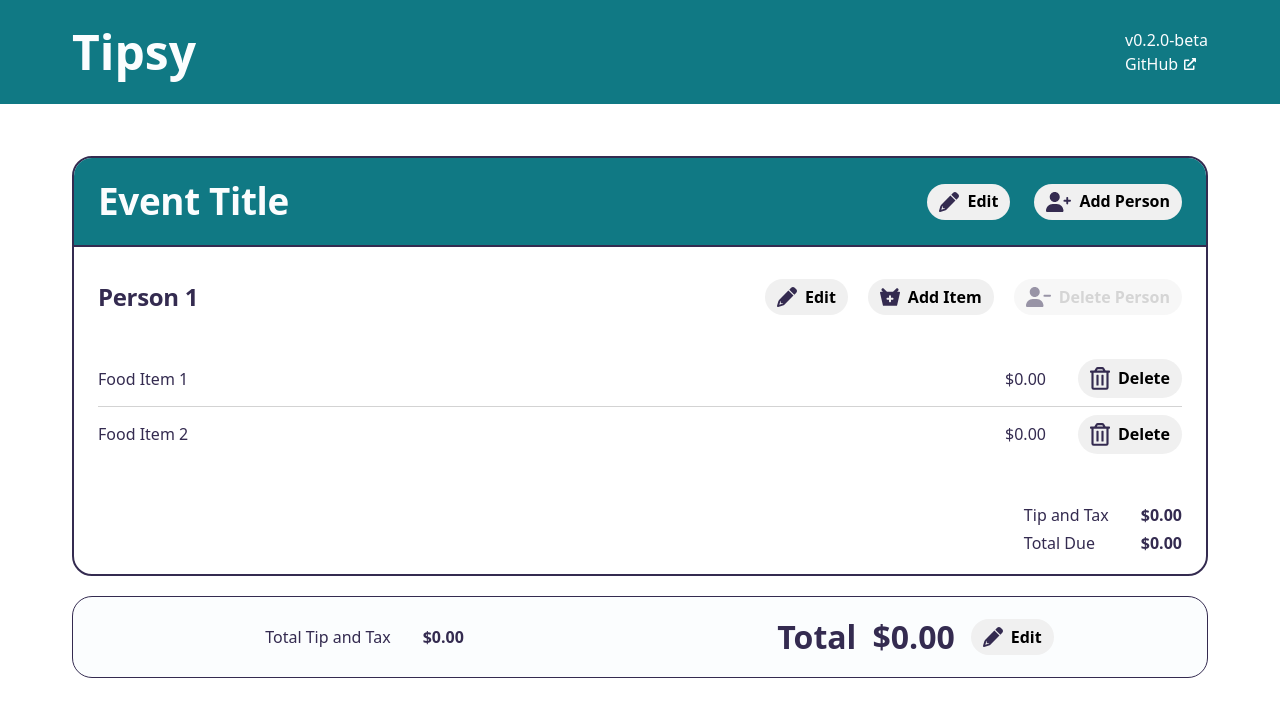
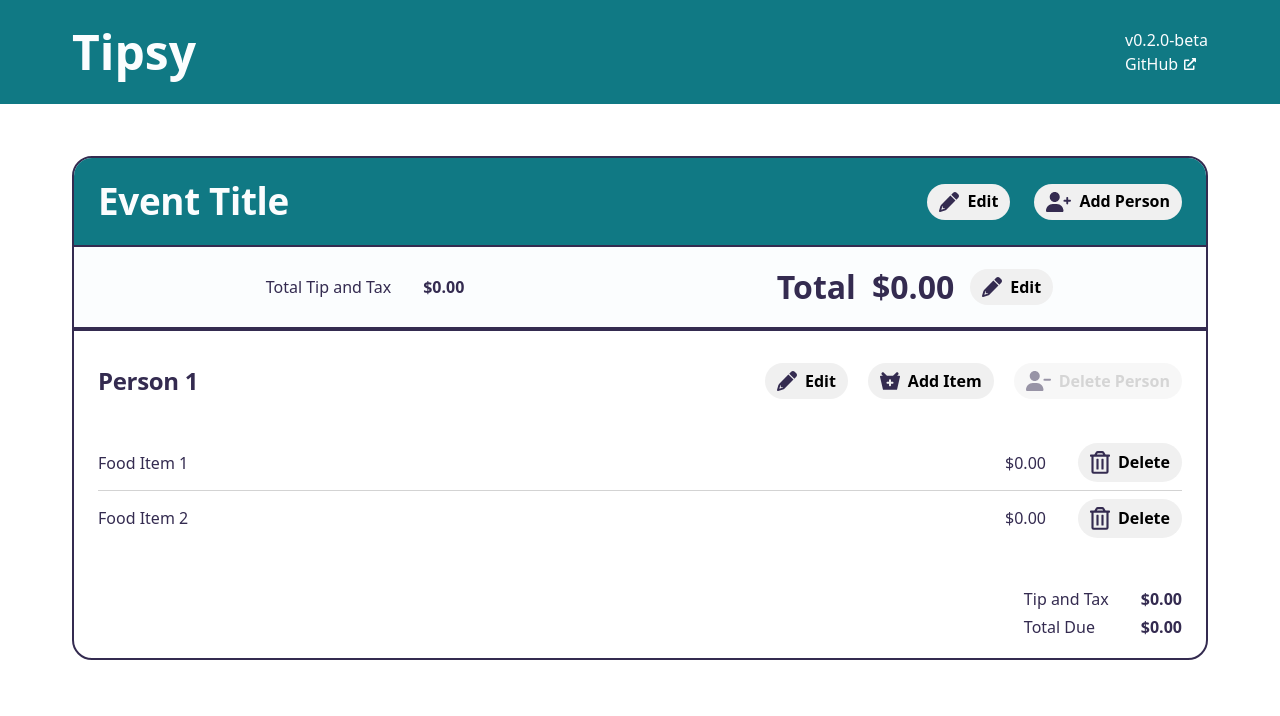
Before and after one commit to mikedelgaudio/tipsy, a React (Vite) app in the folder frontend/: page / in a window 1280 px wide. Shown: the top 716 px of the page. Built offline with nearby package versions, Linux system fonts and the light colour scheme.

Commit message:
re-structure components for total menu; update cypress

```diff
--- a/frontend/package.json
+++ b/frontend/package.json
@@ -30,7 +30,7 @@
     "@typescript-eslint/eslint-plugin": "^5.13.0",
     "@typescript-eslint/parser": "^5.13.0",
     "@vitejs/plugin-react": "^1.0.0",
-    "cypress": "^9.5.1",
+    "cypress": "^9.5.2",
     "eslint": "^8.10.0",
     "eslint-plugin-cypress": "^2.12.1",
     "husky": "^7.0.4",
--- a/frontend/src/components/ResultsView/ItemMenu/ItemMenu.tsx
+++ b/frontend/src/components/ResultsView/ItemMenu/ItemMenu.tsx
@@ -1,6 +1,6 @@
 import { shallowEqual, useDispatch, useSelector } from "react-redux";
 import { AppStore, Item, Person } from "../../../models/custom-models";
-import SharingRow from "../SharingRow/SharingRow";
+import SharingRow from "./PersonCard/SharingRow/SharingRow";
 import "./ItemMenu.css";
 import PersonCard from "./PersonCard/PersonCard";
 import { useState, useEffect, useRef } from "react";
@@ -13,6 +13,7 @@ import { didClickAway } from "../../../hooks/didClickAway";
 import { dismissToast, errorToast } from "../../shared/toasts/toasts";
 import { validString } from "../../../utilities/sanitize";
 import { ERROR_INPUT_EVENT } from "../../../utilities/variables";
+import TotalsMenu from "./TotalsMenu/TotalsMenu";
 
 function ItemMenu() {
   const didMountOnce = didMount();
@@ -90,6 +91,7 @@ function ItemMenu() {
             <SharingRow editing={editing} setEditing={setEditing} />
           </div>
         </div>
+        <TotalsMenu />
         {personIds.map((id: string) => {
           return <PersonCard key={id} personId={id} />;
         })}
--- a/frontend/src/components/ResultsView/TotalsMenu/TotalsMenu.css
+++ b/frontend/src/components/ResultsView/ItemMenu/TotalsMenu/TotalsMenu.css
@@ -3,9 +3,8 @@
   align-items: center;
   grid-template-columns: repeat(auto-fit, minmax(240px, 1fr));
   background-color: var(--brand-x);
-  border: 1px solid var(--brand-off);
+  border-bottom: 4px solid var(--brand-off);
   color: var(--brand-off);
-  border-radius: var(--global-radius);
   padding: 1em;
 }
 
--- a/frontend/src/components/ResultsView/ResultsView.tsx
+++ b/frontend/src/components/ResultsView/ResultsView.tsx
@@ -1,6 +1,5 @@
 import ItemMenu from "./ItemMenu/ItemMenu";
 import "./ResultsView.css";
-import TotalsMenu from "./TotalsMenu/TotalsMenu";
 import { ToastContainer } from "react-toastify";
 import "react-toastify/dist/ReactToastify.css";
 import ErrorBoundary from "../shared/errors/ErrorBoundary";
@@ -11,7 +10,6 @@ function ResultsView() {
       <ToastContainer role="alert" />
       <ErrorBoundary>
         <ItemMenu />
-        <TotalsMenu />
       </ErrorBoundary>
     </form>
   );
```
Also changed, not shown: frontend/src/components/ResultsView/ItemMenu/PersonCard/SharingRow/SharingRow.tsx (renamed from frontend/src/components/ResultsView/SharingRow/SharingRow.tsx, +4 -4 lines), frontend/src/components/ResultsView/ItemMenu/TotalsMenu/TotalsMenu.tsx (renamed from frontend/src/components/ResultsView/TotalsMenu/TotalsMenu.tsx, +9 -9 lines), frontend/src/components/ResultsView/ItemMenu/PersonCard/SharingRow/SharingRow.css (renamed from frontend/src/components/ResultsView/SharingRow/SharingRow.css), 1 other file (tests, documents, lock files or other folders).
